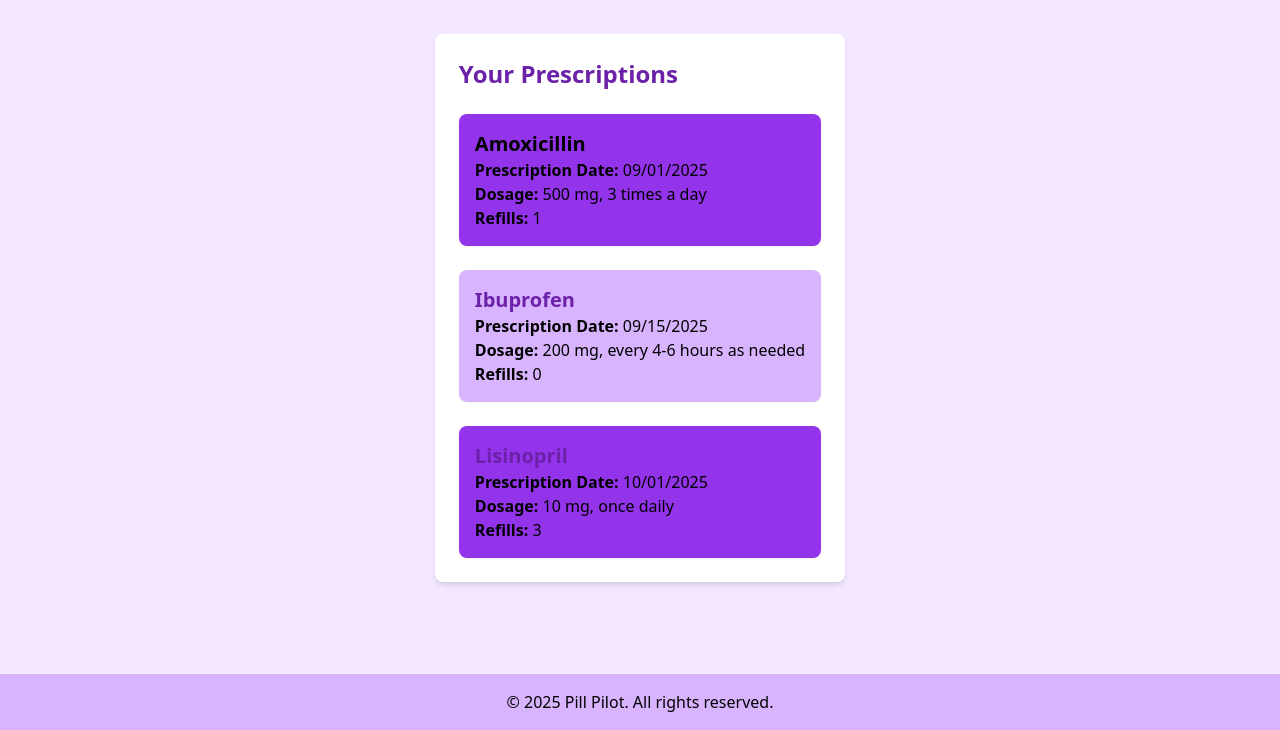
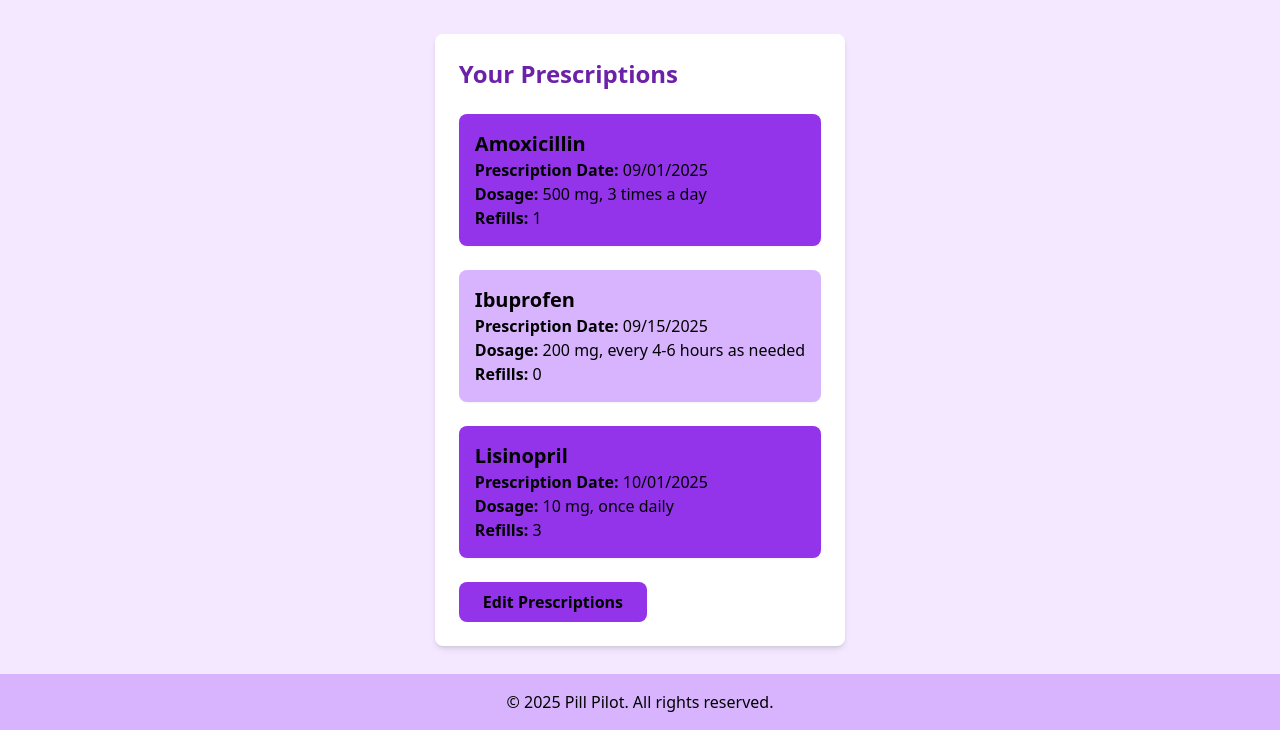
Before and after one commit to ConnorMcIntire/P1A6, a plain HTML site: page prescriptions.html in a window 1280 px wide. Shown: the part 70-800 px from the top of the page. Drawn offline with nearby package versions, Linux system fonts and the light colour scheme.

Commit message:
Add button to prescriptions
Made a button to edit prescriptions

```diff
--- a/prescriptions.html
+++ b/prescriptions.html
@@ -40,20 +40,22 @@
         </div>
 
         <div class="bg-purple-300 p-4 rounded-lg shadow-sm">
-          <h3 class="text-xl font-semibold text-purple-800">Ibuprofen</h3>
+          <h3 class="text-xl font-semibold text-black">Ibuprofen</h3>
           <p class="text-black"><strong>Prescription Date:</strong> 09/15/2025</p>
           <p class="text-black"><strong>Dosage:</strong> 200 mg, every 4-6 hours as needed</p>
           <p class="text-black"><strong>Refills:</strong> 0</p>
         </div>
 
         <div class="bg-purple-600 p-4 rounded-lg shadow-sm">
-          <h3 class="text-xl font-semibold text-purple-800">Lisinopril</h3>
+          <h3 class="text-xl font-semibold text-black">Lisinopril</h3>
           <p class="text-black"><strong>Prescription Date:</strong> 10/01/2025</p>
           <p class="text-black"><strong>Dosage:</strong> 10 mg, once daily</p>
           <p class="text-black"><strong>Refills:</strong> 3</p>
         </div>
 
-
+        <button class="mt-6 inline-block px-6 py-2 bg-purple-600 text-black font-semibold rounded-lg hover:bg-purple-700 " disabled>
+            Edit Prescriptions
+          </button>
       </div>
     </div>
   </main>
```
